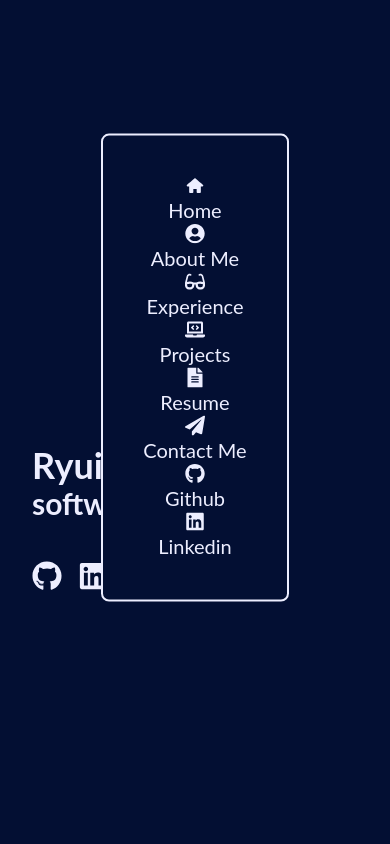
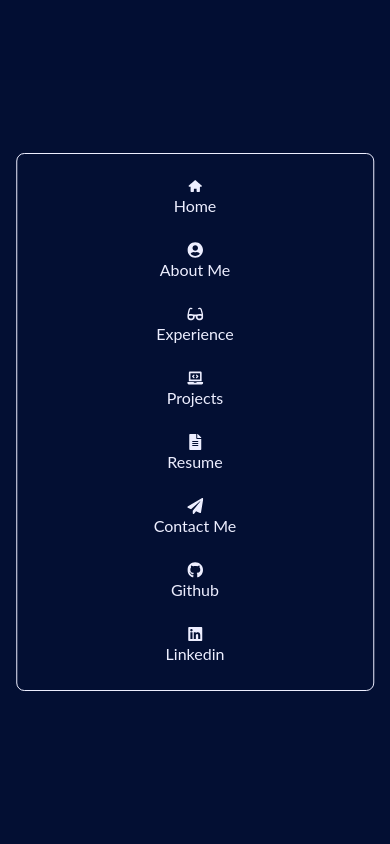
Before and after one commit to Ryuichi-Yamafuji-Lun/Portfolio, a React (Create React App) app: page / in a window 390 px wide. Both pictures are taken after a click on the element 355 px from the left and 40 px from the top of the page. Shown: the top 844 px of the page. Built offline with nearby package versions, Linux system fonts and the light colour scheme.

Commit message:
made mobile menu centered on all platforms

```diff
--- a/src/components/NavBar.jsx
+++ b/src/components/NavBar.jsx
@@ -2,7 +2,6 @@ import { useState } from "react";
 import { Link } from "react-scroll";
 import { TiHome } from "react-icons/ti";
 import { FaUserCircle, FaGlasses, FaLaptopCode, FaPaperPlane, FaFileAlt, FaBars, FaTimes, FaGithub, FaLinkedin } from "react-icons/fa";
-
 
 const MobileMenuItems = [
   { label: "Home", icon: <TiHome />, to: "home" },
@@ -23,32 +22,59 @@ const NavBar = ({ onContactClick }) => {
   const handleClick = () => setNav(!nav);
 
   return (
-    <div className="sticky top-0 px-4 h-20 w-screen flex justify-between items-center font-lato bg-background-main text-line-white ">
-
-      {/* Mobile Menu */}
+    <div className="sticky top-0 px-4 h-20 w-screen flex justify-between items-center font-lato bg-background-main text-line-white z-50">
+      {/* Hamburger Icon */}
       <div onClick={handleClick} className={`md:hidden ml-auto pr-2 ${nav ? "hidden" : ""}`}>
         {!nav ? <FaBars className="text-3xl" /> : <FaTimes className="text-3xl" />}
       </div>
 
       {/* Mobile Menu Items */}
       {nav && (
-        <div className={`fixed left-0 w-full flex flex-col items-center text-xl space-y-6`} style={{ top: "50%", transform: "translateY(20%)" }}>
-          <ul className="flex flex-col items-center justify-center p-10 bg-background-main border-2 border-line-white rounded-lg">
+        <div
+          className="fixed inset-0 z-50 flex justify-center bg-background-main bg-opacity-90"
+          style={{ pointerEvents: "auto" }}
+        >
+          <ul
+            className="flex flex-col items-center p-6 bg-background-main rounded-lg w-11/12 max-w-sm space-y-6 border border-line-white"
+            style={{
+              position: "absolute",
+              top: "50vh",
+              left: "50%",
+              transform: "translate(-50%, -50%)",
+            }}
+          >
             {MobileMenuItems.map((item, index) => (
               <li key={index}>
-                <Link to={item.to} className="flex flex-col items-center" onClick={() => setNav(false)}>
+                <Link
+                  to={item.to}
+                  className="flex flex-col items-center"
+                  onClick={() => setNav(false)}
+                >
                   {item.icon}
                   <p>{item.label}</p>
                 </Link>
               </li>
             ))}
-            <li className="flex flex-col items-center" onClick={() => { onContactClick(); setNav(false); }}>
+            <li
+              className="flex flex-col items-center"
+              onClick={() => {
+                onContactClick();
+                setNav(false);
+              }}
+            >
               <FaPaperPlane />
               <p>Contact Me</p>
             </li>
             {ExternalLinks.map((item, index) => (
               <li key={index}>
-                <a href={item.href} target="_blank" rel="noopener noreferrer" aria-label={item.label} className="flex flex-col items-center justify-center" onClick={() => setNav(false)}>
+                <a
+                  href={item.href}
+                  target="_blank"
+                  rel="noopener noreferrer"
+                  aria-label={item.label}
+                  className="flex flex-col items-center"
+                  onClick={() => setNav(false)}
+                >
                   {item.icon}
                   <p>{item.label}</p>
                 </a>
```
